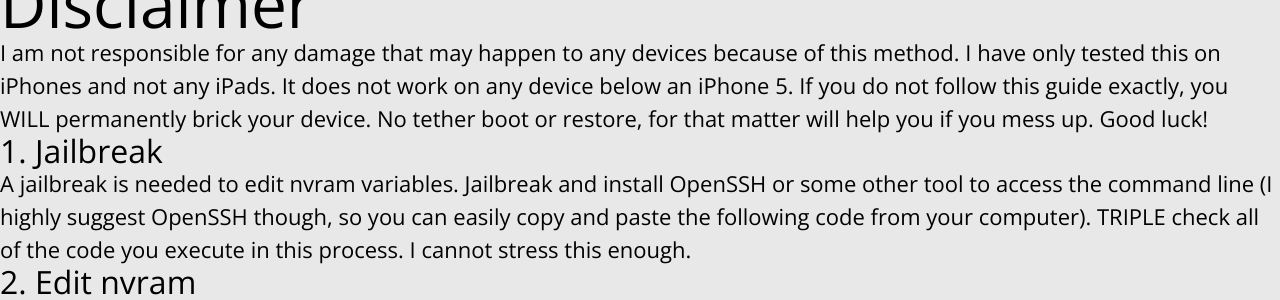
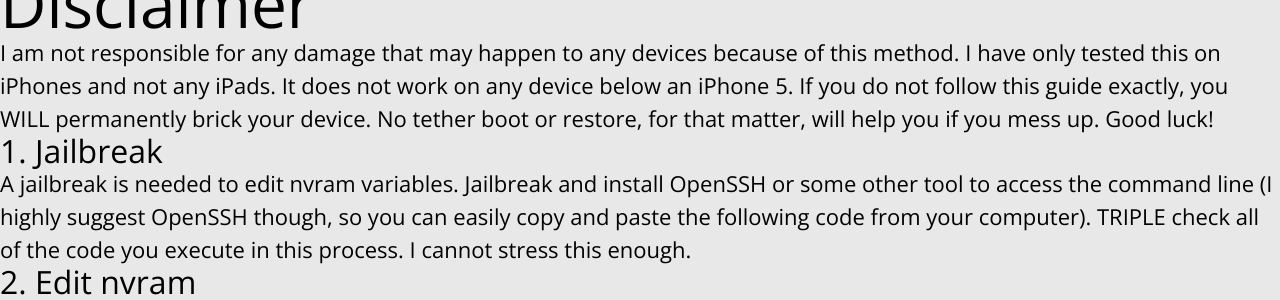
Before and after one commit to dayt0n/dayt0n.github.io, a Jekyll site: the page built from _posts/2015-02-10-dclr-override.md, in a window 1280 px wide and 900 px high, scrolled down 3905 px. Shown: the part 190-490 px from the top of the window. Built offline with Jekyll 4.4.1, drawn with Linux system fonts in a browser that asks for light colours; comment, search, counter and statistics services are not loaded.

Commit message:
Corrected Grammar

```diff
--- a/_posts/2015-02-10-dclr-override.md
+++ b/_posts/2015-02-10-dclr-override.md
@@ -27,7 +27,7 @@ This basically translates to `ClrC[0]`: default black iPhone logo and `ClrC[1]`:
 ## How To Change the Logo
 
 # Disclaimer
-I am not responsible for any damage that may happen to any devices because of this method. I have only tested this on iPhones and not any iPads. It does not work on any device below an iPhone 5. If you do not follow this guide `exactly`, you WILL permanently brick your device. No tether boot or restore, for that matter will help you if you mess up. Good luck!
+I am not responsible for any damage that may happen to any devices because of this method. I have only tested this on iPhones and not any iPads. It does not work on any device below an iPhone 5. If you do not follow this guide `exactly`, you WILL permanently brick your device. No tether boot or restore, for that matter, will help you if you mess up. Good luck!
 
 ### 1. Jailbreak
 A jailbreak is needed to edit `nvram` variables. Jailbreak and install OpenSSH or some other tool to access the command line (I highly suggest OpenSSH though, so you can easily copy and paste the following code from your computer). TRIPLE check all of the code you execute in this process. I cannot stress this enough.
```
